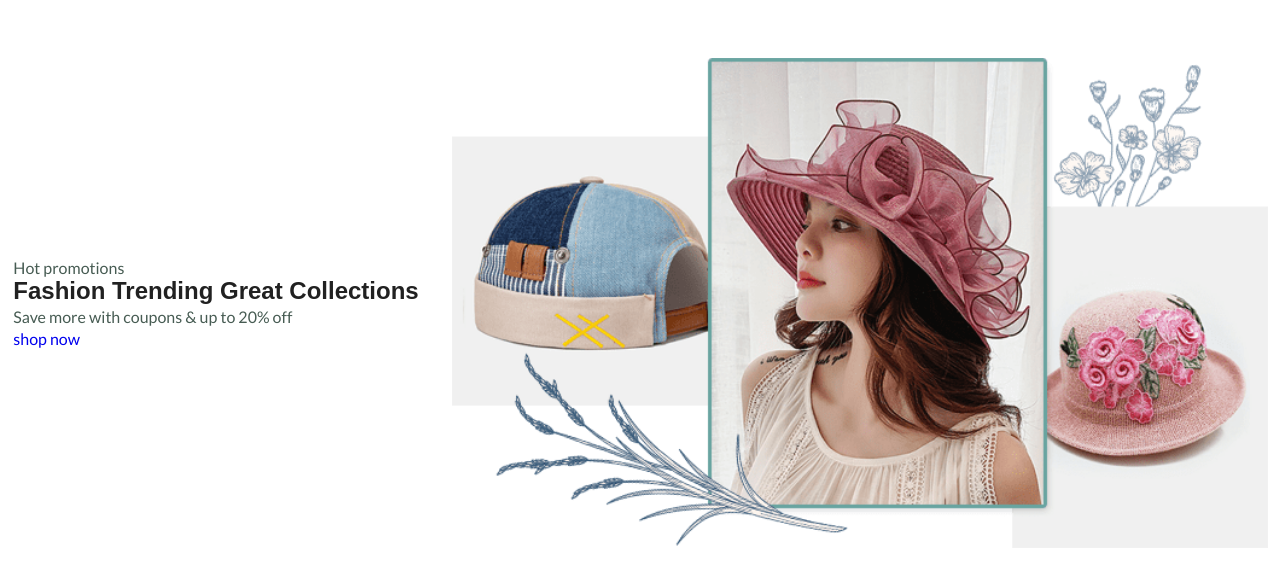
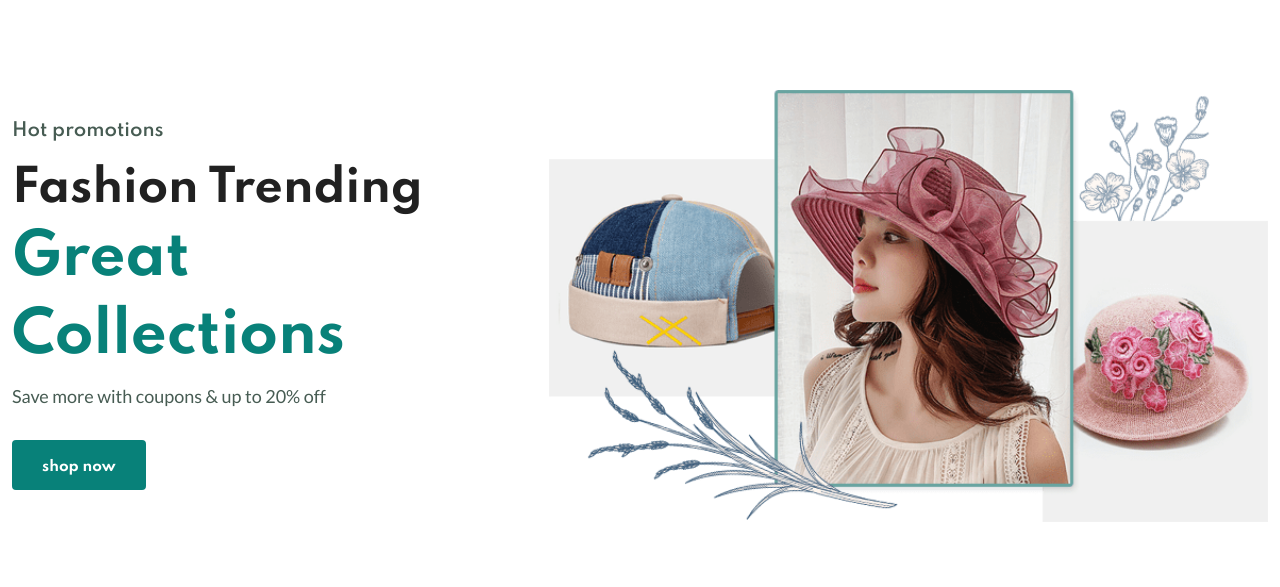
Before and after one commit to andresalvarezb/ecommerceWebsite, a plain HTML site: page index.html in a window 1280 px wide. Shown: the part 131-718 px from the top of the page. Drawn offline with Linux system fonts and the light colour scheme.

Commit message:
feat: :sparkles: Add styles in home section

```diff
--- a/assets/css/styles.css
+++ b/assets/css/styles.css
@@ -21,7 +21,7 @@
   /*========== Font and typography ==========*/
   /* .5rem = 8px | 1rem = 16px ... */
   --body-font: "Lato", sans-serif;
-  --second-font: "League Spartan", sans-serif;
+  --second-font: "Spartan", sans-serif;
   --big-font-size: 3.5rem;
   --h1-font-size: 2.75rem;
   --h2-font-size: 2rem;
@@ -125,6 +125,15 @@ input {
   height: 45px;
   border-radius: 0.25rem;
   font-size: var(--small-font-size);
+}
+
+.grid {
+  display: grid;
+  gap: 1.5rem;
+}
+
+.section--lg {
+  padding-block: 4rem;
 }
 
 /*=============== HEADER & NAV ===============*/
@@ -243,29 +252,68 @@ input {
 }
 
 /*=============== HOME ===============*/
-.home {
-  padding-block-start: 2rem;
-}
-
 .home__container {
-  display: grid;
-  grid-template-columns: 1fr 2fr;
-  gap:2rem;
+  grid-template-columns: 5fr 7fr;
   align-items: center;
-  justify-items: center;
 }
 
 .home__content {
   grid-column: 1 / 2;
-  justify-content: flex-start;
 }
 
-.home__img{
-  width: 100%;
+.home__subtitle,
+.home__description {
+  font-size: var(--large-font-size);
+}
+
+.home__subtitle {
+  font-weight: var(--weight-600);
+  font-family: var(--second-font);
+  margin-block-end: 1rem;
+  display: block;
+}
+
+.home__title {
+  font-size: var(--h1-font-size);
+  font-weight: var(--weight-700);
+  line-height: 1.4;
+}
+
+.home__title span {
+  font-size: var(--big-font-size);
+  color: var(--first-color);
+}
+
+.home__description {
+  margin-block: 0.5rem 2rem;
+}
+
+
+.home__img {
   grid-column: 2 / 3;
-  justify-content: flex-end;
+  justify-self: flex-end;
 }
+
 /*=============== BUTTONS ===============*/
+.btn {
+  display: inline-block;
+  background-color: var(--first-color);
+  border: 2px solid var(--first-color);
+  color: var(--body-color);
+  padding-inline: 1.75rem;
+  height: 50px;
+  line-height: 50px;
+  border-radius: 0.25rem;
+  font-size: var(--small-font-size);
+  font-family: var(--second-font);
+  font-weight: var(--weight-700);
+  transition: all 0.4s var(--transition);
+}
+
+.btn:hover {
+  background-color: transparent;
+  color: var(--first-color);
+}
 
 /*=============== CATEGORIES ===============*/
 
--- a/index.html
+++ b/index.html
@@ -1,6 +1,5 @@
 <!DOCTYPE html>
-<html lang="en">
-
+<html lang="sp">
   <head>
     <meta charset="UTF-8" />
     <meta name="viewport" content="width=device-width, initial-scale=1.0" />
@@ -25,36 +24,54 @@
             <span>(+01)-2345-6789</span>
             <span>Our location</span>
           </div>
-				<p class="header__alert-news">Super value Deals - Save more with coupons</p>
-				<a href="login-register.html" class="header__top-action">Log in / Sing out</a>
+          <p class="header__alert-news">
+            Super value Deals - Save more with coupons
+          </p>
+          <a href="login-register.html" class="header__top-action"
+            >Log in / Sing out</a
+          >
         </div>
       </div>
       <nav class="nav container">
         <a href="index.html" class="nav__logo">
-				<img src="assets/img/logo.svg" alt="Logo" class="nav__logo-img">
+          <img src="assets/img/logo.svg" alt="Logo" class="nav__logo-img" />
         </a>
         <div class="nav__menu" id="nav-menu">
           <ul class="nav__list">
-					<li class="nav__item"><a href="index.html" class="nav__link">Home</a></li>
-					<li class="nav__item"><a href="shop.html" class="nav__link">Shop</a></li>
-					<li class="nav__item"><a href="accounts.html" class="nav__link">My Account</a></li>
-					<li class="nav__item"><a href="compare.html" class="nav__link">Compare</a></li>
-					<li class="nav__item"><a href="login-register.html" class="nav__link">Login</a></li>
+            <li class="nav__item">
+              <a href="index.html" class="nav__link">Home</a>
+            </li>
+            <li class="nav__item">
+              <a href="shop.html" class="nav__link">Shop</a>
+            </li>
+            <li class="nav__item">
+              <a href="accounts.html" class="nav__link">My Account</a>
+            </li>
+            <li class="nav__item">
+              <a href="compare.html" class="nav__link">Compare</a>
+            </li>
+            <li class="nav__item">
+              <a href="login-register.html" class="nav__link">Login</a>
+            </li>
           </ul>
           <div class="header__search">
-					<input type="text" placeholder="Search for items" class="form__input">
+            <input
+              type="text"
+              placeholder="Search for items"
+              class="form__input"
+            />
             <button class="search__btn">
-						<img src="assets/img/search.png" alt="search button">
+              <img src="assets/img/search.png" alt="search button" />
             </button>
           </div>
         </div>
         <div class="header__user-actions">
           <a href="wishlist.html" class="header__action-btn">
-					<img src="assets/img/icon-heart.svg" alt="icon heart">
+            <img src="assets/img/icon-heart.svg" alt="icon heart" />
             <span class="count">3</span>
           </a>
           <a href="cart.html" class="header__action-btn">
-					<img src="assets/img/icon-cart.svg" alt="icon cart">
+            <img src="assets/img/icon-cart.svg" alt="icon cart" />
             <span class="count">3</span>
           </a>
         </div>
@@ -68,11 +85,15 @@
         <div class="home__container container grid">
           <div class="home__content">
             <span class="home__subtitle">Hot promotions</span>
-					<h1 class="home__title">Fashion Trending <span>Great Collections</span></h1>
-					<p class="home__description">Save more with coupons & up to 20% off</p>
+            <h1 class="home__title">
+              Fashion Trending <span>Great Collections</span>
+            </h1>
+            <p class="home__description">
+              Save more with coupons & up to 20% off
+            </p>
             <a href="shop.html" class="btn">shop now</a>
           </div>
-				<img src="assets/img/home-img.png" alt="home img" class="home__img">
+          <img src="assets/img/home-img.png" alt="home img" class="home__img" />
         </div>
       </section>
 
@@ -104,5 +125,4 @@
     <!--=============== MAIN JS ===============-->
     <script src=""></script>
   </body>
-
 </html>
```
Lines whose indentation alone changed are shown as unchanged.
